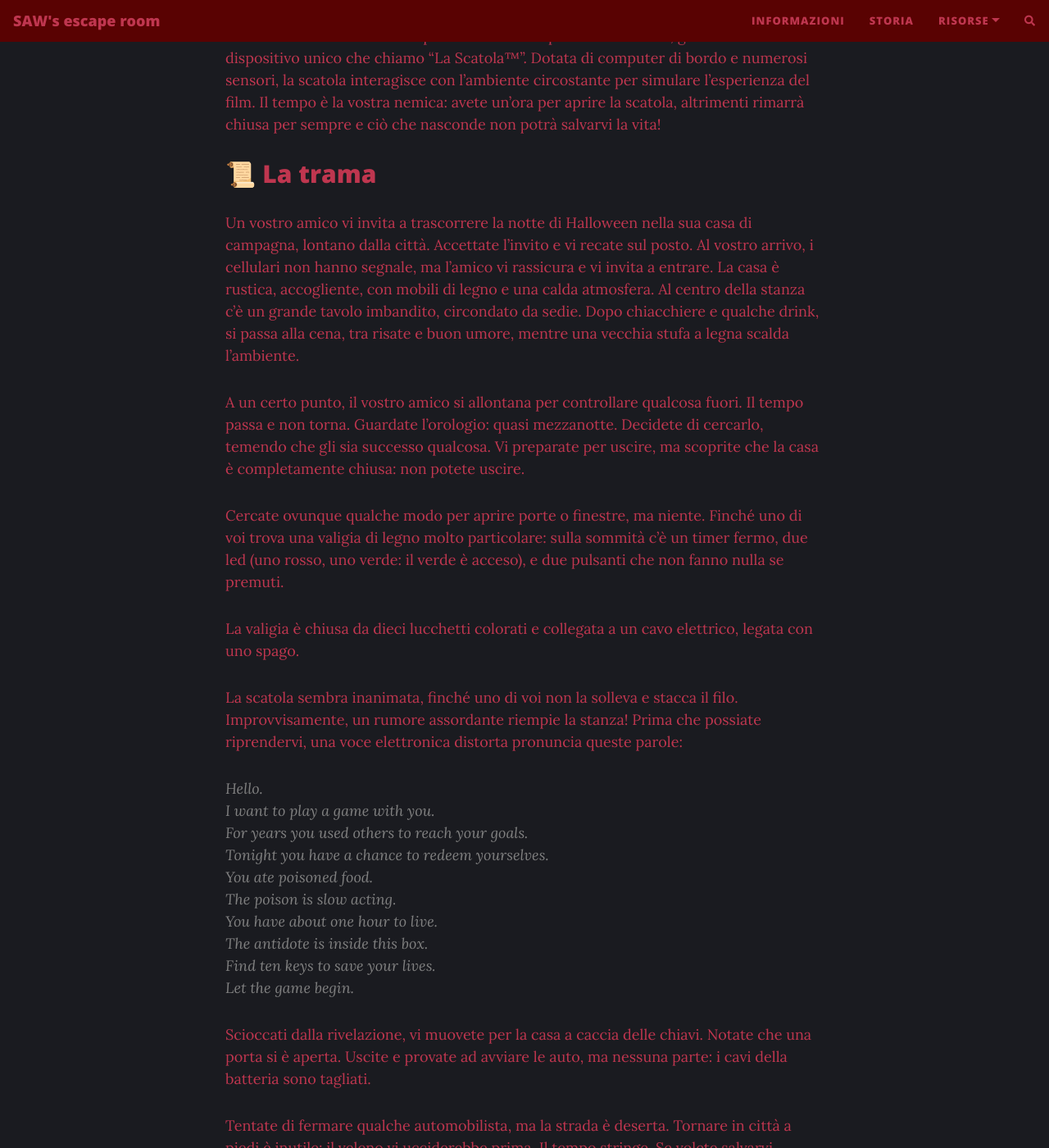
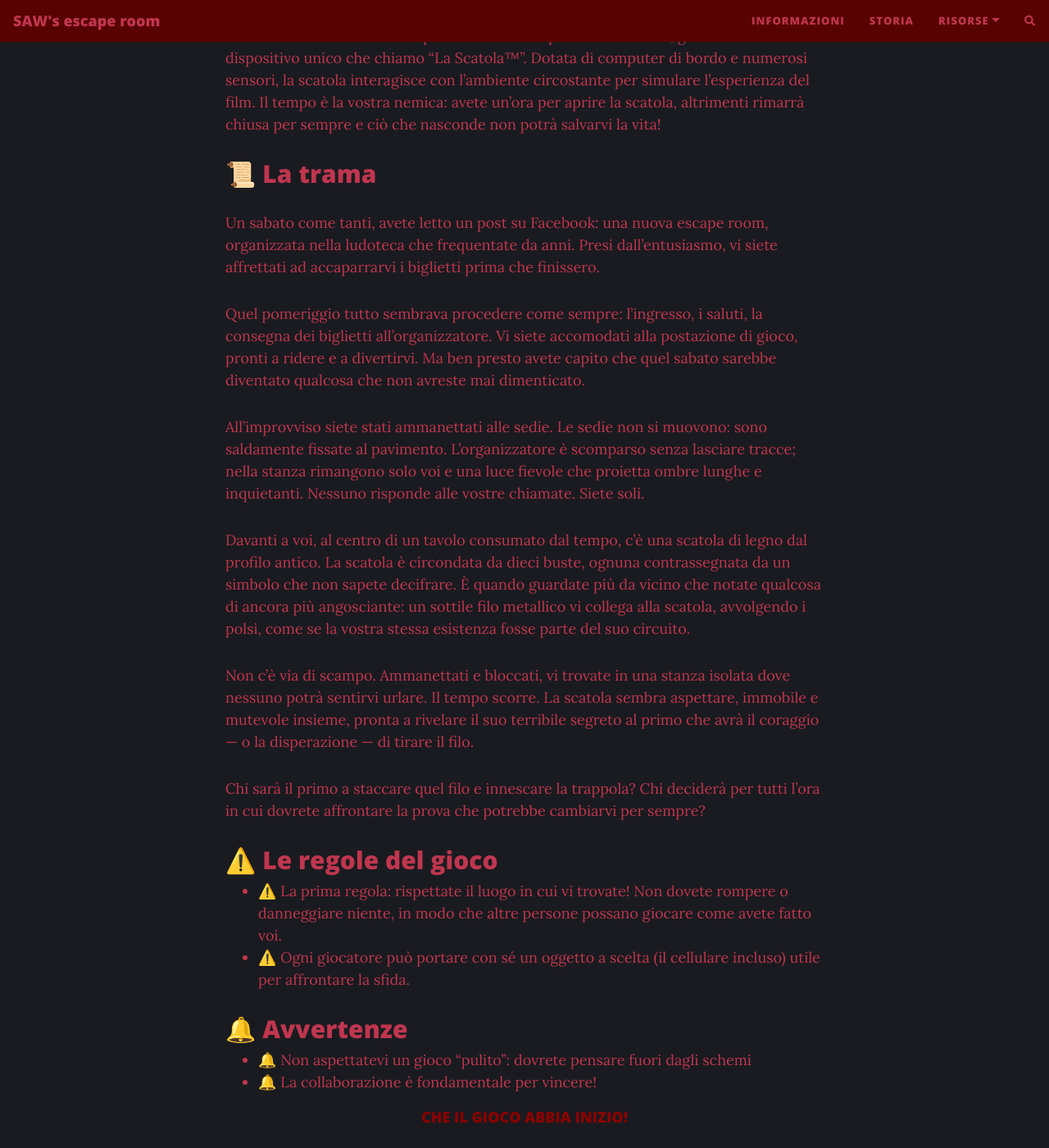
Before and after one commit to R0mb0/Saw_2-Inspired_Escape_Room, a Jekyll site: the page built from docs/aboutus.md, in a window 1280 px wide and 1400 px high, scrolled down 1845 px. Shown: the whole window at 82% size. Built offline with Jekyll 4.4.1, drawn with Linux system fonts in a browser that asks for light colours; nearby versions of some CDN libraries; our own code applies the rules of GitHub Pages for plain Markdown files; comment, search, counter and statistics services are not loaded; some of the changed text lies outside the part shown.

Commit message:
Revise escape room storyline and game rules
Updated the plot and rules for the escape room game, enhancing the narrative and clarifying gameplay instructions.

```diff
--- a/docs/aboutus.md
+++ b/docs/aboutus.md
@@ -46,42 +46,28 @@ La mia sfida è stata ricreare quell’atmosfera in qualsiasi ambiente, grazie a
 <a id="la-trama"></a>
 ## 📜 La trama
 
-Un vostro amico vi invita a trascorrere la notte di Halloween nella sua casa di campagna, lontano dalla città. Accettate l’invito e vi recate sul posto. Al vostro arrivo, i cellulari non hanno segnale, ma l’amico vi rassicura e vi invita a entrare. La casa è rustica, accogliente, con mobili di legno e una calda atmosfera. Al centro della stanza c’è un grande tavolo imbandito, circondato da sedie. Dopo chiacchiere e qualche drink, si passa alla cena, tra risate e buon umore, mentre una vecchia stufa a legna scalda l’ambiente.
+Un sabato come tanti, avete letto un post su Facebook: una nuova escape room, organizzata nella ludoteca che frequentate da anni. Presi dall'entusiasmo, vi siete affrettati ad accaparrarvi i biglietti prima che finissero.
 
-A un certo punto, il vostro amico si allontana per controllare qualcosa fuori. Il tempo passa e non torna. Guardate l’orologio: quasi mezzanotte. Decidete di cercarlo, temendo che gli sia successo qualcosa. Vi preparate per uscire, ma scoprite che la casa è completamente chiusa: non potete uscire.
+Quel pomeriggio tutto sembrava procedere come sempre: l'ingresso, i saluti, la consegna dei biglietti all'organizzatore. Vi siete accomodati alla postazione di gioco, pronti a ridere e a divertirvi. Ma ben presto avete capito che quel sabato sarebbe diventato qualcosa che non avreste mai dimenticato.
 
-Cercate ovunque qualche modo per aprire porte o finestre, ma niente. Finché uno di voi trova una valigia di legno molto particolare: sulla sommità c’è un timer fermo, due led (uno rosso, uno verde: il verde è acceso), e due pulsanti che non fanno nulla se premuti.
+All'improvviso siete stati ammanettati alle sedie. Le sedie non si muovono: sono saldamente fissate al pavimento. L'organizzatore è scomparso senza lasciare tracce; nella stanza rimangono solo voi e una luce fievole che proietta ombre lunghe e inquietanti. Nessuno risponde alle vostre chiamate. Siete soli.
 
-La valigia è chiusa da dieci lucchetti colorati e collegata a un cavo elettrico, legata con uno spago.
+Davanti a voi, al centro di un tavolo consumato dal tempo, c'è una scatola di legno dal profilo antico. La scatola è circondata da dieci buste, ognuna contrassegnata da un simbolo che non sapete decifrare. È quando guardate più da vicino che notate qualcosa di ancora più angosciante: un sottile filo metallico vi collega alla scatola, avvolgendo i polsi, come se la vostra stessa esistenza fosse parte del suo circuito.
 
-La scatola sembra inanimata, finché uno di voi non la solleva e stacca il filo. Improvvisamente, un rumore assordante riempie la stanza! Prima che possiate riprendervi, una voce elettronica distorta pronuncia queste parole:
+Non c'è via di scampo. Ammanettati e bloccati, vi trovate in una stanza isolata dove nessuno potrà sentirvi urlare. Il tempo scorre. La scatola sembra aspettare, immobile e mutevole insieme, pronta a rivelare il suo terribile segreto al primo che avrà il coraggio — o la disperazione — di tirare il filo.
 
-> Hello.
-> I want to play a game with you.
-> For years you used others to reach your goals.
-> Tonight you have a chance to redeem yourselves.
-> You ate poisoned food.
-> The poison is slow acting.
-> You have about one hour to live.
-> The antidote is inside this box.
-> Find ten keys to save your lives.
-> Let the game begin.
-
-Scioccati dalla rivelazione, vi muovete per la casa a caccia delle chiavi. Notate che una porta si è aperta. Uscite e provate ad avviare le auto, ma nessuna parte: i cavi della batteria sono tagliati.
-
-Tentate di fermare qualche automobilista, ma la strada è deserta. Tornare in città a piedi è inutile: il veleno vi ucciderebbe prima. Il tempo stringe. Se volete salvarvi, dovete giocare!
+Chi sarà il primo a staccare quel filo e innescare la trappola? Chi deciderà per tutti l'ora in cui dovrete affrontare la prova che potrebbe cambiarvi per sempre?
 
 <a id="le-regole-del-gioco"></a>
 ## ⚠️ Le regole del gioco
 
-- ⚠️ La prima regola: rispettate il luogo in cui vi trovate! Non dovete rompere o danneggiare la casa né l’ambiente circostante.
-- ⚠️ Fate molta attenzione a ogni azione: si gioca di notte, in un terreno sconosciuto. Massima prudenza nel muoversi e nel risolvere enigmi con componenti fisiche. Se non vi sentite sicuri nel raggiungere una chiave o un oggetto, chiedete aiuto al proprietario. Ricordate: il gioco può comportare rischi, anche se limitati.
-- ⚠️ Ogni giocatore può portare con sé tre oggetti a scelta (il cellulare non conta) utili per affrontare la sfida. Almeno una torcia individuale è consigliata.
+- ⚠️ La prima regola: rispettate il luogo in cui vi trovate! Non dovete rompere o danneggiare niente, in modo che altre persone possano giocare come avete fatto voi.
+- ⚠️ Ogni giocatore può portare con sé un oggetto a scelta (il cellulare incluso) utile per affrontare la sfida.
 
 <a id="avvertenze"></a>
 ## 🔔 Avvertenze
 
-- 🔔 Non aspettatevi un gioco “pulito”: alcune sfide vi sporcheranno. Portate un cambio di abiti e indossate vestiti che possano rovinarsi senza problemi.
+- 🔔 Non aspettatevi un gioco “pulito”: dovrete pensare fuori dagli schemi
 - 🔔 La collaborazione è fondamentale per vincere!
 
 <div align="center">
```
